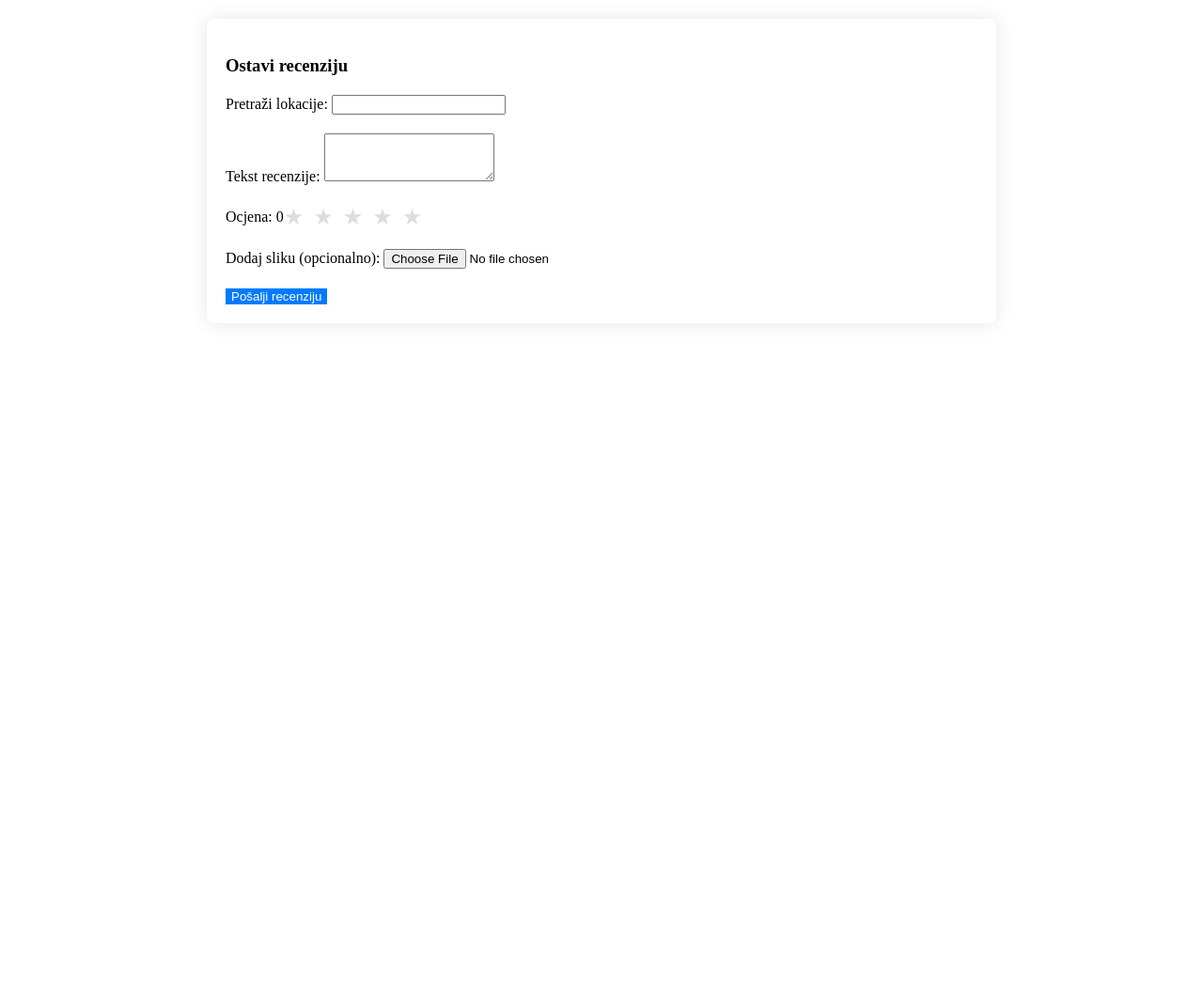
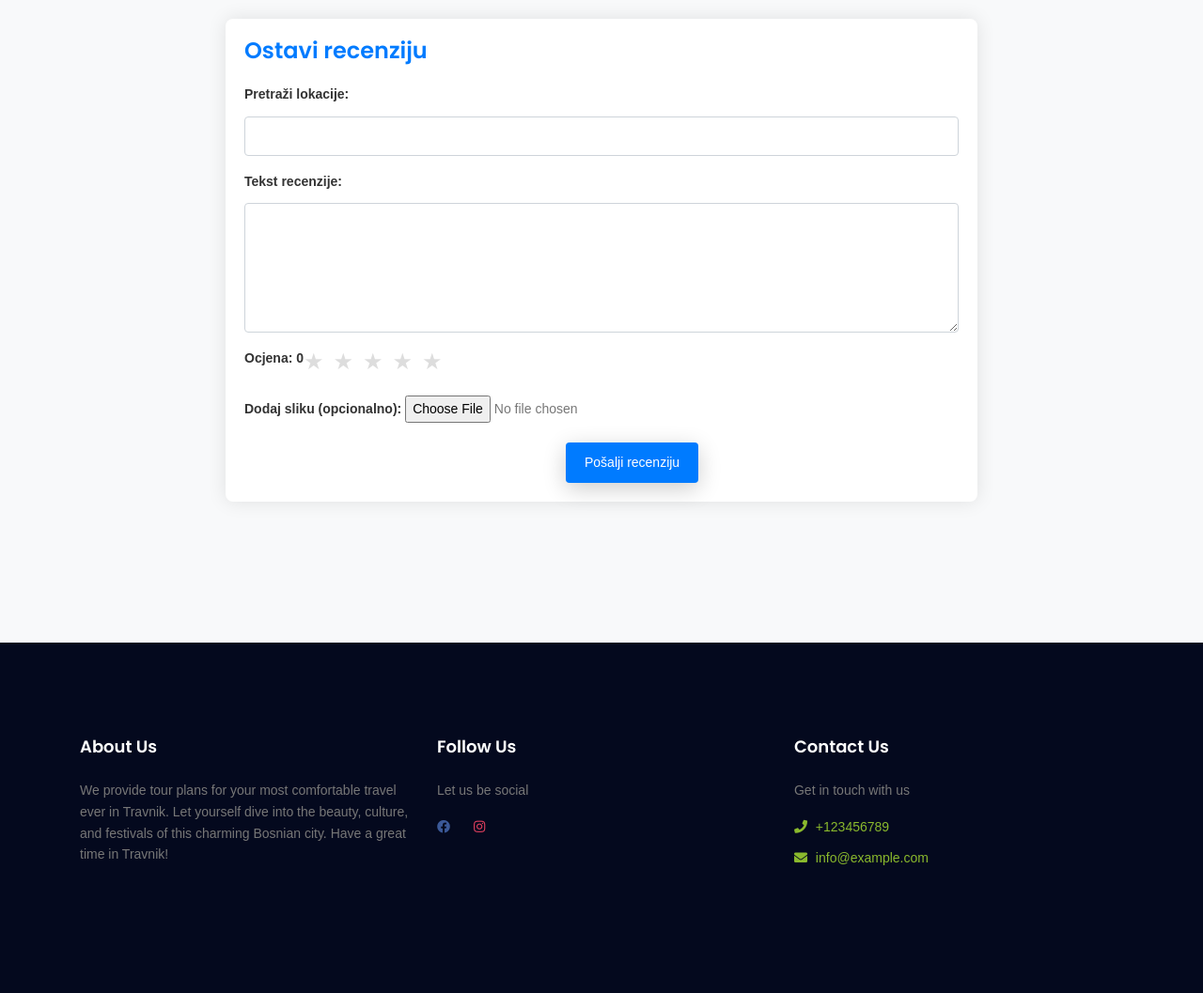
Before and after one commit to soft1c/Visit-Travnik, a website: page public/recenzije.html in a window 1280 px wide. Shown: the whole page at 94% size. Before the commit the page ends 800 px from the top, so only its background shows below. Drawn offline with Linux system fonts and the light colour scheme; no server answers.

Commit message:
radio na footeru

```diff
--- a/public/css/main.css
+++ b/public/css/main.css
@@ -1452,3 +1452,47 @@ button:hover span {
     transform: scale(1);
   }
 }
+/* Dodani novi stilovi za Contact Us Widget */
+.contact-widget {
+  text-align: right;
+}
+
+.footer-contact-info {
+  color: #fff;
+}
+
+.footer-contact-info div {
+  margin-bottom: 10px;
+}
+
+.footer-contact-info i {
+  margin-right: 5px;
+}
+
+/* Dodane ikone za Instagram, Facebook, telefon i e-poštu */
+.footer-social a:nth-child(4) {
+  margin-right: 0; /* Ukloni desni razmak za posljednju ikonu (Instagram) */
+}
+
+.footer-social i.fa-facebook {
+  color: #3b5998; /* Boja Facebook ikone */
+}
+
+.footer-social i.fa-instagram {
+  color: #e4405f; /* Boja Instagram ikone */
+}
+
+.footer-contact-info i.fa-phone,
+.footer-contact-info i.fa-envelope {
+  color: #8ab92d; /* Boja ikona za telefon i e-poštu */
+}
+
+/* Stil za linkove u Contact Us Widget-u */
+.footer-contact-info a {
+  color: #8ab92d;
+  text-decoration: none;
+}
+
+.footer-contact-info a:hover {
+  text-decoration: underline;
+}
--- a/public/recenzije.html
+++ b/public/recenzije.html
@@ -3,48 +3,22 @@
 <head>
     <meta charset="UTF-8">
     <meta name="viewport" content="width=device-width, initial-scale=1.0">
+    <link href="https://fonts.googleapis.com/css?family=Poppins:100,200,400,300,500,600,700" rel="stylesheet">
+    <!-- CSS============================================= -->
+    <link rel="stylesheet" href="/css/linearicons.css">
+    <link rel="stylesheet" href="/css/font-awesome.min.css">
+    <link rel="stylesheet" href="/css/bootstrap.css">
+    <link rel="stylesheet" href="/css/magnific-popup.css">
+    <link rel="stylesheet" href="/css/nice-select.css">
+    <link rel="stylesheet" href="/css/animate.min.css">
+    <link rel="stylesheet" href="/css/owl.carousel.css">
+    <link rel="stylesheet" href="/css/main.css">
+    <link rel="stylesheet" href="https://cdnjs.cloudflare.com/ajax/libs/font-awesome/5.15.1/css/all.min.css" integrity="sha384-oSNjcXCCNEI7uZgo2FzFv5ViZ5zCFs2UZ5QytwQLvud+pbj4bcP/r5S9VJBv4e9CA" crossorigin="anonymous">
     <title>Reviews</title>
     <style>
-        .star-group {
-            display: flex;
-            align-items: center;
-            margin-bottom: 20px; /* Povećaj razmak između zvijezda i teksta */
-        }
-
-        .star-container {
-            font-size: 24px;
-            color: #ddd;
-            cursor: pointer;
-            margin-right: 10px;
-        }
-
-        .star-container.gold {
-            color: #ffd700; /* Zlatna boja */
-        }
-
-        .review-container {
-            max-width: 800px;
-            margin: 0 auto;
-        }
-
-        .review {
-            border-bottom: 1px solid #eee;
-            padding: 20px 0;
-        }
-
-        .review p {
-            margin: 0;
-            line-height: 1.5;
-        }
-
-        .review-author {
-            font-weight: bold;
-            color: #333;
-        }
-
-        .review-date {
-            color: #888;
-            font-size: 0.8em;
+        body {
+            font-family: Arial, sans-serif;
+            background-color: #f8f9fa; /* Dodana pozadinska boja */
         }
 
         .review-form {
@@ -56,23 +30,34 @@
             border-radius: 8px;
         }
 
-        .review-form h3 {
+        h3 {
+            color: #007bff; /* Plava boja za naslov */
             margin-bottom: 20px;
         }
 
-        .form-group {
-            margin-bottom: 20px;
+        label {
+            font-weight: bold;
+            color: #333;
         }
 
-        .btn-primary {
-            background-color: #007bff;
-            color: #fff;
-            border: none;
+        .form-control {
+            width: 100%;
+            padding: 8px;
+            margin-top: 4px;
+            margin-bottom: 10px;
+            box-sizing: border-box;
+            border: 1px solid #ced4da;
+            border-radius: 4px;
+        }
+
+        #reviewText {
+            resize: vertical; /* Omogućava vertikalno proširenje textarea */
         }
 
         .star-group {
             display: flex;
             align-items: center;
+            margin-bottom: 20px;
         }
 
         .star-container {
@@ -83,7 +68,20 @@
         }
 
         .star-container.gold {
-            color: #ffd700; /* Zlatna boja */
+            color: #ffd700;
+        }
+
+        .btn-primary {
+            background-color: #007bff;
+            color: #fff;
+            border: none;
+            padding: 10px 20px;
+            cursor: pointer;
+            border-radius: 4px;
+        }
+
+        .btn-primary:hover {
+            background-color: #0056b3; /* Promijenjena boja na hover */
         }
     </style>
 </head>
@@ -99,11 +97,10 @@
 
     <div class="form-group">
         <label for="reviewText">Tekst recenzije:</label>
-        <textarea id="reviewText" class="form-control" rows="3"></textarea>
+        <textarea id="reviewText" class="form-control" rows="5"></textarea>
     </div>
     <div class="form-group star-group" id="star-group">
         <label>Ocjena: <span id="selectedRating">0</span></label>
-        <!-- Zamijenjeni odabir ocjene sa zvjezdicama -->
         <div class="star-container" data-rating="1">&#9733;</div>
         <div class="star-container" data-rating="2">&#9733;</div>
         <div class="star-container" data-rating="3">&#9733;</div>
@@ -116,6 +113,8 @@
     </div>
     <button class="btn-primary" id="submitReviewButton">Pošalji recenziju</button>
 </div>
+
+
 
 
 
@@ -384,7 +383,48 @@
     fetchLocationsData();
 
 </script>
+<style>footer {
+    margin-top: 150px; /* Prilagodite željenu visinu margine */
+}
+</style>
 
+<footer class="footer-area section-gap">
+    <div class="container">
+        <div class="row">
+            <div class="col-lg-4 col-md-4 col-sm-12">
+                <!-- About Us Widget -->
+                <div class="single-footer-widget">
+                    <h6>About Us</h6>
+                    <p>
+                        We provide tour plans for your most comfortable travel ever in Travnik. Let yourself dive into the beauty, culture, and festivals of this charming Bosnian city. Have a great time in Travnik!
+                    </p>
+                </div>
+            </div>
+            <div class="col-lg-4 col-md-4 col-sm-12">
+                <!-- Follow Us Widget -->
+                <div class="single-footer-widget">
+                    <h6>Follow Us</h6>
+                    <p>Let us be social</p>
+                    <div class="footer-social d-flex align-items-center">
+                        <a href="#"><i class="fab fa-facebook"></i></a>
+                        <a href="#"><i class="fab fa-instagram"></i></a>
+                    </div>
+                </div>
+            </div>
+            <div class="col-lg-4 col-md-4 col-sm-12">
+                <!-- Contact Us Widget -->
+                <div class="single-footer-widget">
+                    <h6>Contact Us</h6>
+                    <p>Get in touch with us</p>
+                    <div class="footer-contact-info">
+                        <div><i class="fa fa-phone"></i> <a href="tel:+123456789">+123456789</a></div>
+                        <div><i class="fa fa-envelope"></i> <a href="mailto:info@example.com">info@example.com</a></div>
+                    </div>
+                </div>
+            </div>
+        </div>
+    </div>
+</footer>
 
 </body>
 </html>
```
Also changed, not shown: public/index.html (+23 -7 lines).
